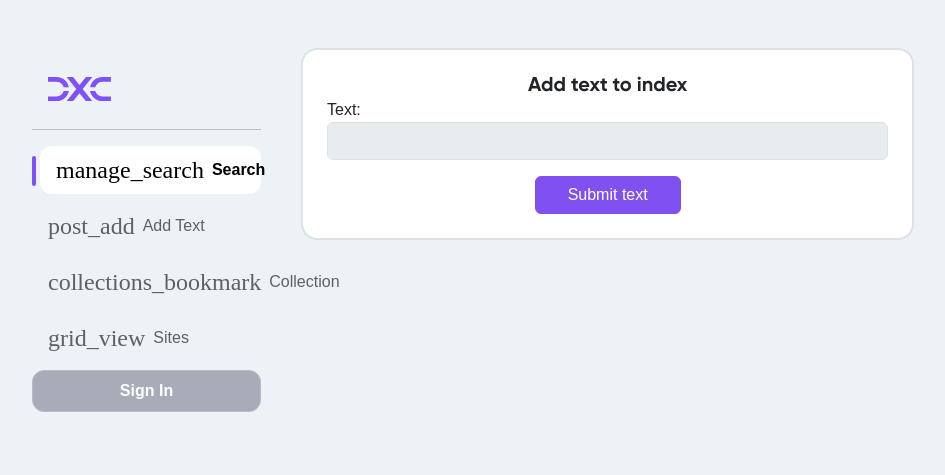
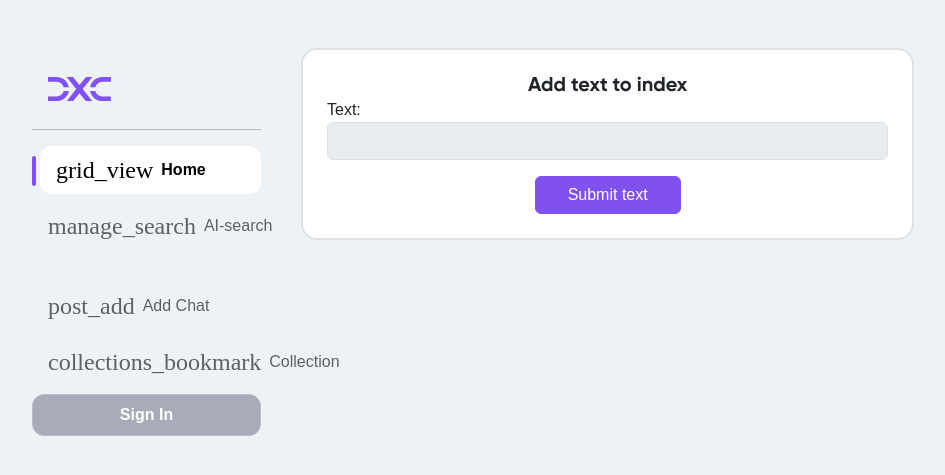
Before and after one commit to diixo/viix-ai, a Django app: page /add-text in a window 1280 px wide. Shown: the top 475 px of the page, without its empty margins (66-1011 px from the left). Run offline with Django 5.2, Linux system fonts and the light colour scheme; some libraries are stand-ins or nearby versions; some web fonts are replaced.

Commit message:
fixed links + logos

```diff
--- a/core/app_main/templates/app_main/base.html
+++ b/core/app_main/templates/app_main/base.html
@@ -103,21 +103,27 @@
                         <div class="d-flex flex-column flex-shrink-0 p-3">
                             <div class="ps-3" style="padding-top: 0.75rem; padding-bottom: 0.75rem;">
                                 <a href="{% url 'app_main:main' %}" class="text-decoration-none">
-                                   <img src="/static/app_main/logos/viix/dxc-logo.svg" class="img-fluid" alt="brand-logo" style="height:24px;" title="viix apps marketplace">
+                                   <img src="/static/app_main/logos/viix/dxc-logo.svg" class="img-fluid" alt="brand-logo" style="height:24px;" title="viix-ai app">
                                 </a>
                              </div>
                             <hr>
                             <ul class="nav nav-pills flex-column" style="color: #606060;">
                                 <li class="nav-item vbar pb-2"> <!-- vbar=nav-item -->
                                     <a href="{% url 'app_main:main' %}" class="nav-link active" aria-current="page">
+                                        <span class="material-icons">grid_view</span>
+                                        Home
+                                    </a>
+                                </li>
+                                <li class="nav-item pb-2">
+                                    <a href="{% url 'app_main:ai-search' %}" class="nav-link">
                                         <span class="material-icons">manage_search</span>
-                                        Search
+                                        AI-search
                                     </a>
                                 </li>
                                 <li class="nav-item pb-2">
                                     <a href="{% url 'app_main:add-text' %}" class="nav-link">
                                         <span class="material-icons">post_add</span>
-                                        Add Text
+                                        Add Chat
                                     </a>
                                 </li>
                                 <!--
@@ -138,12 +144,6 @@
                                     <a href="" class="nav-link">
                                         <span class="material-icons">collections_bookmark</span>
                                         Collection
-                                    </a>
-                                </li>
-                                <li class="nav-item pb-2">
-                                    <a href="" class="nav-link">
-                                        <span class="material-icons">grid_view</span>
-                                        Sites
                                     </a>
                                 </li>
                             </ul>
--- a/core/app_main/urls.py
+++ b/core/app_main/urls.py
@@ -5,7 +5,7 @@
 app_name = "app_main"
 
 urlpatterns = [
-    path("", views.ai_search, name="main"),
+    path("", views.main, name="main"),
     path("ai-search", views.ai_search,   name="ai-search"),
     path("signin",    views.login_view,  name="signin"),
     path("logout",    views.logout_view, name="logout"),
--- a/core/app_main/views.py
+++ b/core/app_main/views.py
@@ -9,7 +9,7 @@
 
 
 def main(request):
-    return redirect(to="app_main:ai-search")
+    #return redirect(to="app_main:ai-search")
     return render(request, "app_main/index.html", context={
         "title": "Viix AI-search for AI-tools",
         "description": "AI-search for AI-tools. Combined with AI, it can revolutionize the workplace. Viix brings comprehensive, accurate, and search-based AI"})
```
